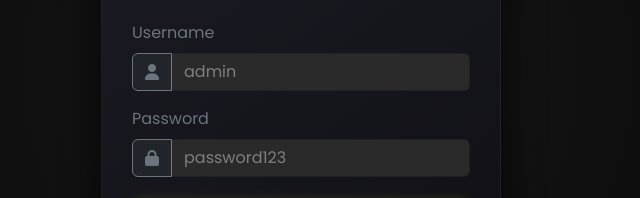
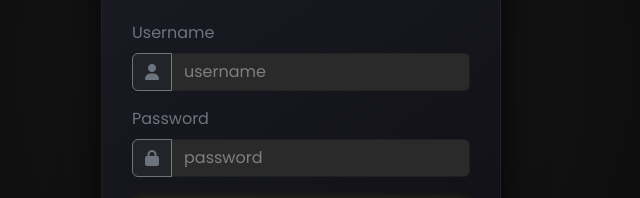
Before and after one commit to suciwrnd/todolist_dummy, a plain HTML site: page login.html in a window 1280 px wide. Shown: the part 330-528 px from the top of the page, 339-979 px from the left. Drawn offline with nearby package versions, Linux system fonts and the light colour scheme.

Commit message:
Update login.html

```diff
--- a/login.html
+++ b/login.html
@@ -53,7 +53,7 @@
                     <span class="input-group-text bg-dark border-secondary text-secondary"><i
                             class="fa-solid fa-user"></i></span>
                     <input type="text" class="form-control form-control-custom" id="username" required
-                        placeholder="admin">
+                        placeholder="username">
                 </div>
             </div>
             <div class="mb-4 text-start">
@@ -62,7 +62,7 @@
                     <span class="input-group-text bg-dark border-secondary text-secondary"><i
                             class="fa-solid fa-lock"></i></span>
                     <input type="password" class="form-control form-control-custom" id="password" required
-                        placeholder="password123">
+                        placeholder="password">
                 </div>
             </div>
             <button type="submit" class="btn btn-accent w-100 py-2 mb-3">Enter Realm <i
```
